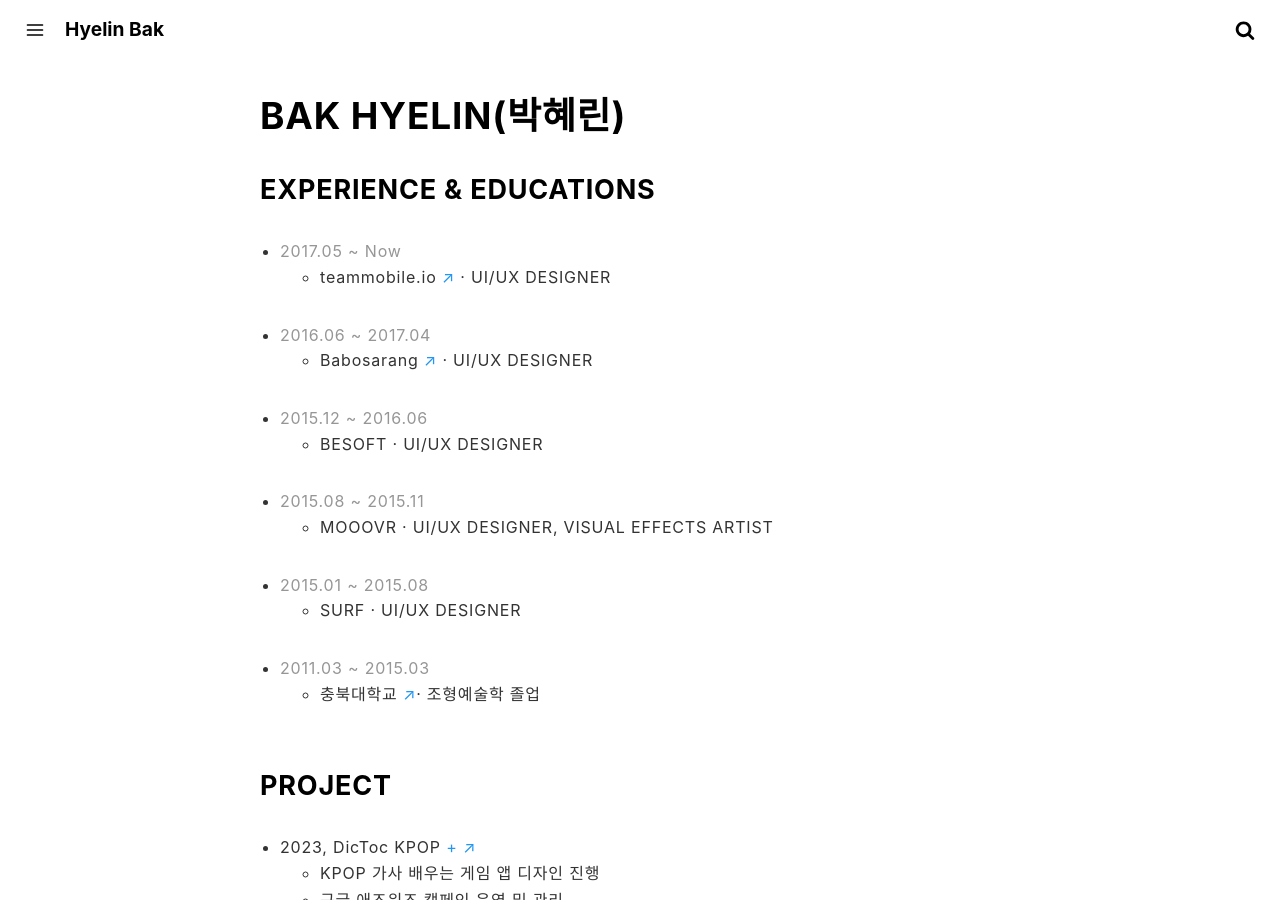
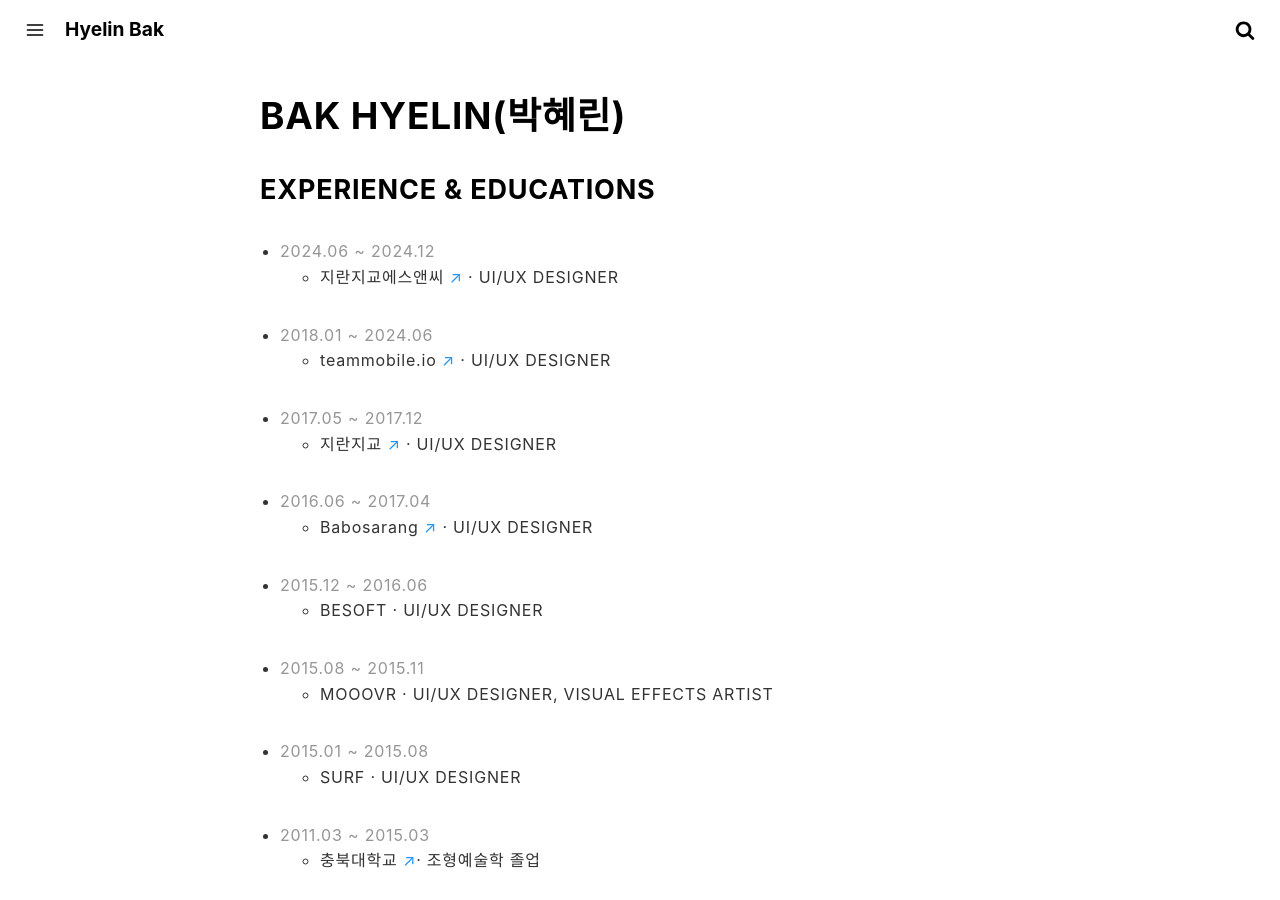
Before and after one commit to crazyjamy/crazyjamy.github.io, a Jekyll site: the page built from about.md, in a window 1280 px wide and 900 px high. Built offline with Jekyll 4.4.1, drawn with Linux system fonts in a browser that asks for light colours.

Commit message:
Update about.md

```diff
--- a/about.md
+++ b/about.md
@@ -9,8 +9,12 @@
 ## BAK HYELIN(박혜린)
 
 ### EXPERIENCE & EDUCATIONS
-+ <span style="color: #969696;"> 2017.05 ~ Now </span>
++ <span style="color: #969696;"> 2024.06 ~ 2024.12 </span>
+  + 지란지교에스앤씨 <a href="https://www.jiransnc.com" target="_blank">↗</a> · UI/UX DESIGNER
++ <span style="color: #969696;"> 2018.01 ~ 2024.06 </span>
   + teammobile.io <a href="https://www.teammobile.io/" target="_blank">↗</a> · UI/UX DESIGNER
++ <span style="color: #969696;"> 2017.05 ~ 2017.12 </span>
+  + 지란지교 <a href="https://www.jiran.com/" target="_blank">↗</a> · UI/UX DESIGNER
 + <span style="color: #969696;">2016.06 ~ 2017.04</span>
   + Babosarang <a href="http://www.babosarang.co.kr/" target="_blank">↗</a> · UI/UX DESIGNER
 + <span style="color: #969696;">2015.12 ~ 2016.06</span>
```
